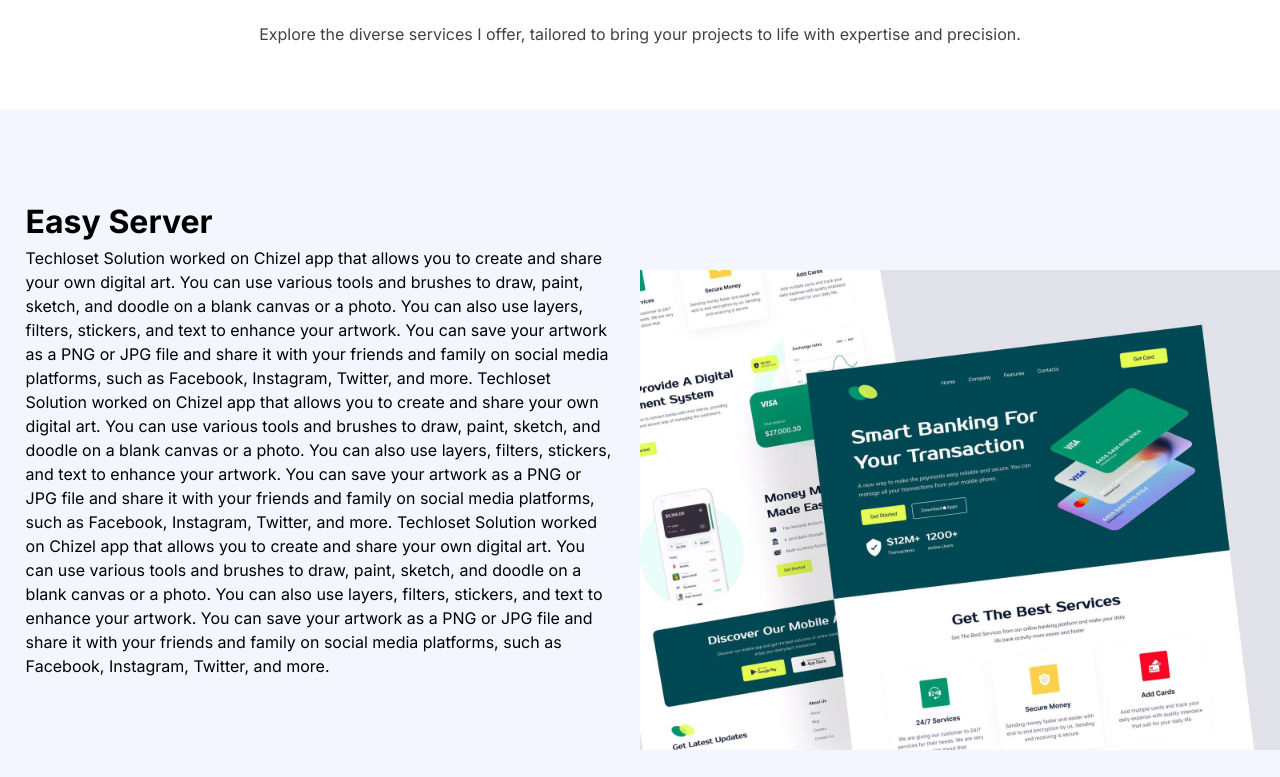
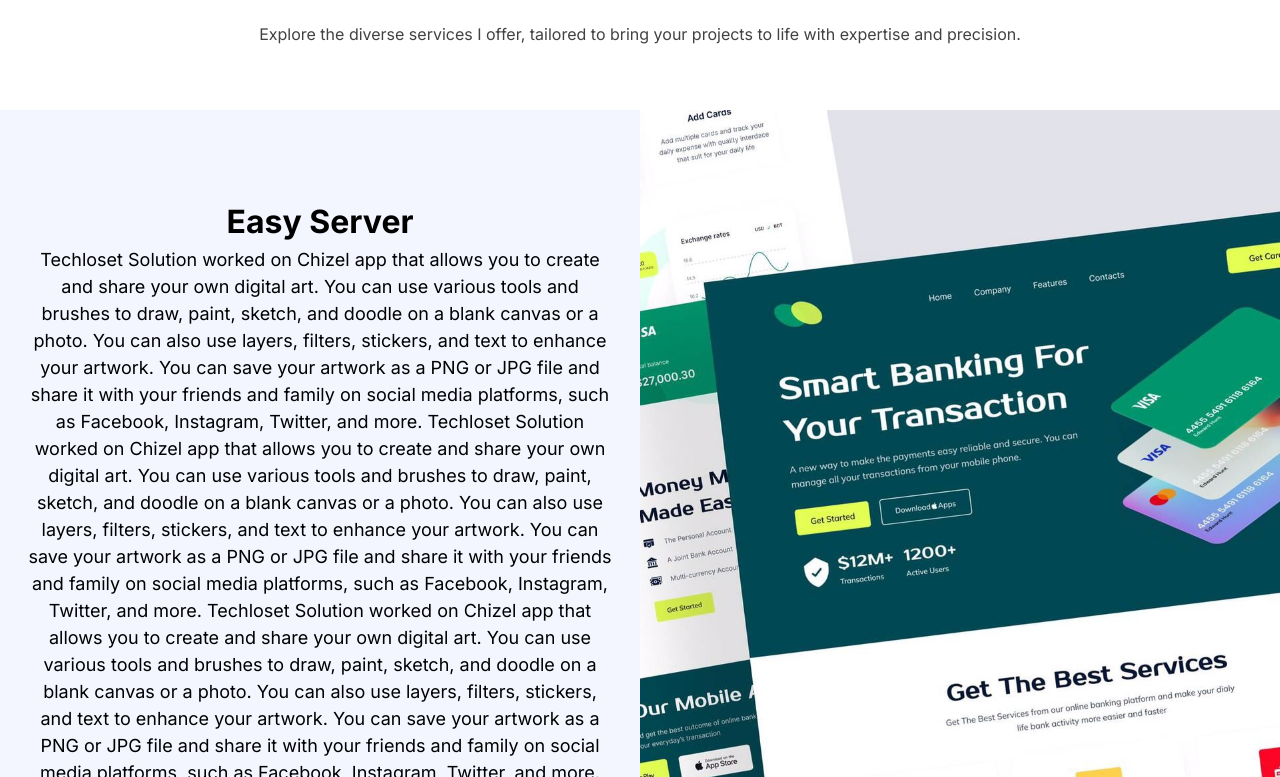
Before and after one commit to Noman-Sheikh-09/nextjs-portfolio, a Next.js app: page / in a window 1280 px wide. Shown: the part 1643-2420 px from the top of the page. Built offline with nearby package versions, Linux system fonts and the light colour scheme.

Commit message:
add slider

```diff
--- a/app/globals.css
+++ b/app/globals.css
@@ -61,3 +61,26 @@ body {
   position: relative;
   z-index: 1;
 }
+
+.swiper {
+  width: 100%;
+  /* height: 100%; */
+}
+
+.swiper-slide {
+  text-align: center;
+  font-size: 18px;
+  background: #fff;
+
+  /* Center slide text vertically */
+  display: flex;
+  justify-content: center;
+  align-items: center;
+}
+
+.swiper-slide img {
+  display: block;
+  width: 100%;
+  /* height: 100%; */
+  object-fit: cover;
+}
--- a/app/portfolio/page.tsx
+++ b/app/portfolio/page.tsx
@@ -1,3 +1,4 @@
+import BackgroundAnimation from "@/components/background/Background";
 import Footer from "@/components/footer/Footer";
 import Header from "@/components/header/Header";
 import Projects from "@/components/projects/Projects";
@@ -16,8 +17,9 @@ export default function Portfolio() {
     <div className="w-[100%] min-h-[100vh] pt-[1%]">
       <Header />
       {/* hero section  */}
-      <div className="w-[100%] flex flex-row bg-gray-100 justify-between px-[3%] py-[5%]">
-        <div className="w-[50%]">
+      {/* <BackgroundAnimation /> */}
+      <div className="w-[100%] flex xs:flex-col lg:flex-row   justify-between px-[3%] py-[5%]">
+        <div className="xs:w-[100%] lg:w-[50%]">
           <p className="font-bold text-[2rem] text-black">I'm Noman Farooq</p>
           <p className="font-medium text-[4rem] text-black leading-[80px]">
             Software
@@ -33,7 +35,7 @@ export default function Portfolio() {
             try my best to follow best practices ( DRY and SOLID ) and Software
             Development specifications.
           </p>
-          <div className="flex items-center justify-start gap-2 mt-[3%]">
+          <div className="flex items-center justify-start gap-3 mt-[3%]">
             <a href="https://www.facebook.com/itx.xheixh/" target="blank">
               <FaFacebook
                 size={35}
@@ -67,7 +69,7 @@ export default function Portfolio() {
             </a>
           </div>
         </div>
-        <div className="w-[50%] flex justify-center items-center">
+        <div className="xs:w-[100%] lg:w-[50%] flex justify-center items-center">
           <img src="image.jpg" className="w-[60%]" />
         </div>
       </div>
--- /dev/null
+++ b/components/background/Background.tsx
@@ -0,0 +1,97 @@
+// BackgroundAnimation.js
+import React from 'react';
+import Particles from 'react-tsparticles';
+import { loadFull } from 'tsparticles';
+
+const BackgroundAnimation = () => {
+    const particlesInit = async (main:any) => {
+        // You can initialize the tsParticles instance (main) here, adding custom shapes or presets
+        await loadFull(main);
+    };
+
+    const particlesLoaded = (container:any) => {
+        // console.log(container);
+    };
+
+    return (
+        <Particles
+            id="tsparticles"
+            init={particlesInit}
+            loaded={particlesLoaded}
+            options={{
+                background: {
+                    color: {
+                        value: "#0d47a1",
+                    },
+                },
+                fpsLimit: 60,
+                interactivity: {
+                    events: {
+                        onClick: {
+                            enable: true,
+                            mode: "push",
+                        },
+                        onHover: {
+                            enable: true,
+                            mode: "repulse",
+                        },
+                        resize: true,
+                    },
+                    modes: {
+                        push: {
+                            quantity: 4,
+                        },
+                        repulse: {
+                            distance: 200,
+                            duration: 0.4,
+                        },
+                    },
+                },
+                particles: {
+                    color: {
+                        value: "#ffffff",
+                    },
+                    links: {
+                        color: "#ffffff",
+                        distance: 150,
+                        enable: true,
+                        opacity: 0.5,
+                        width: 1,
+                    },
+                    collisions: {
+                        enable: true,
+                    },
+                    move: {
+                        direction: "none",
+                        enable: true,
+                        outModes: {
+                            default: "bounce",
+                        },
+                        random: false,
+                        speed: 6,
+                        straight: false,
+                    },
+                    number: {
+                        density: {
+                            enable: true,
+                            area: 800,
+                        },
+                        value: 80,
+                    },
+                    opacity: {
+                        value: 0.5,
+                    },
+                    shape: {
+                        type: "circle",
+                    },
+                    size: {
+                        value: { min: 1, max: 5 },
+                    },
+                },
+                detectRetina: true,
+            }}
+        />
+    );
+};
+
+export default BackgroundAnimation;
--- /dev/null
+++ b/components/experience/Experience.tsx
@@ -0,0 +1,11 @@
+import React from 'react'
+
+function Experience() {
+  return (
+    <div>
+
+    </div>
+  )
+}
+
+export default Experience
--- a/components/header/Header.tsx
+++ b/components/header/Header.tsx
@@ -1,3 +1,4 @@
+import Link from "next/link";
 import React from "react";
 function Header() {
   return (
@@ -7,9 +8,20 @@ function Header() {
 
         <p className="font-semibold text-primary  text-[2rem]">Noman</p>
       </div>
-      <button className="bg-primary text-white px-[20px] py-[10px] rounded-[5px] ">
-        Downlaod CV
-      </button>
+      <div className="flex gap-x-5">
+        <Link href="mailto:ahsanbutt515@icloud.com" target={"_blank"}>
+          <button className="bg-primary text-white px-[20px] py-[10px] rounded-[5px] ">
+            Hire me
+          </button>
+        </Link>
+        <Link href="/Noman.pdf" download={true} target="blank">
+
+        <button className="bg-primary text-white px-[20px] py-[10px] rounded-[5px] ">
+          Downlaod CV
+        </button>
+        </Link>
+
+      </div>
     </div>
   );
 }
--- a/components/projects/Projects.tsx
+++ b/components/projects/Projects.tsx
@@ -1,34 +1,132 @@
+"use client";
+
 import React from "react";
 import ServiceCard from "../serviceCard/ServiceCard";
 import { services } from "@/constant/services";
+// Import Swiper React components
+import { Swiper, SwiperSlide } from "swiper/react";
+
+// Import Swiper styles
+import "swiper/css";
+import "swiper/css/pagination";
+
+// import required modules
+import { Mousewheel, Pagination } from "swiper/modules";
 
 function Projects() {
   return (
     <div className="w-[100%]  mt-[10%]">
       <div className="flex flex-col items-center">
-
         <span className="font-bold text-center text-[4rem] text-primary hover:border-b border-10 border-primary">
           Work Cases
         </span>
         <span className="font-normal text-[16px] text-secondary">
-      Explore the diverse services I offer, tailored to bring your projects to life with expertise and precision.
+          Explore the diverse services I offer, tailored to bring your projects
+          to life with expertise and precision.
         </span>
       </div>
-<div className="w-[100%] h-[100vh] flex  bg-[#F3F6FF] mt-[5%]">
-<div className="w-[50%] px-[2%] ">
-    <p className="font-bold text-[2rem] text-black mt-[15%]">Easy Server</p>
-    <p>
-    Techloset Solution worked on Chizel app that allows you to create and share your own digital art. You can use various tools and brushes to draw, paint, sketch, and doodle on a blank canvas or a photo. You can also use layers, filters, stickers, and text to enhance your artwork. You can save your artwork as a PNG or JPG file and share it with your friends and family on social media platforms, such as Facebook, Instagram, Twitter, and more.
-    Techloset Solution worked on Chizel app that allows you to create and share your own digital art. You can use various tools and brushes to draw, paint, sketch, and doodle on a blank canvas or a photo. You can also use layers, filters, stickers, and text to enhance your artwork. You can save your artwork as a PNG or JPG file and share it with your friends and family on social media platforms, such as Facebook, Instagram, Twitter, and more.
-    Techloset Solution worked on Chizel app that allows you to create and share your own digital art. You can use various tools and brushes to draw, paint, sketch, and doodle on a blank canvas or a photo. You can also use layers, filters, stickers, and text to enhance your artwork. You can save your artwork as a PNG or JPG file and share it with your friends and family on social media platforms, such as Facebook, Instagram, Twitter, and more.
-    </p>
+      <div className="w-[100%]  bg-black">
+
+      <ProjectSlider />
       </div>
-<div className="w-[50%]">
-    <img src="one.jpg" className="w-[100%] h-[100vh] object-contain " />
-</div>
-</div>
+
     </div>
   );
 }
 
 export default Projects;
+
+const ProjectSlider = () => {
+  return (
+    <div>
+      <Swiper
+        direction={"vertical"}
+        slidesPerView={1}
+        spaceBetween={30}
+        mousewheel={true}
+        pagination={{
+          clickable: true,
+        }}
+        modules={[Mousewheel, Pagination]}
+        className="mySwiper"
+      >
+        <SwiperSlide>
+          <div className="w-[100%] max-h-[100vh] flex  bg-[#F3F6FF] mt-[5%]">
+            <div className="w-[50%] px-[2%] ">
+              <p className="font-bold text-[2rem] text-black mt-[15%]">
+                Easy Server
+              </p>
+              <p>
+                Techloset Solution worked on Chizel app that allows you to
+                create and share your own digital art. You can use various tools
+                and brushes to draw, paint, sketch, and doodle on a blank canvas
+                or a photo. You can also use layers, filters, stickers, and text
+                to enhance your artwork. You can save your artwork as a PNG or
+                JPG file and share it with your friends and family on social
+                media platforms, such as Facebook, Instagram, Twitter, and more.
+                Techloset Solution worked on Chizel app that allows you to
+                create and share your own digital art. You can use various tools
+                and brushes to draw, paint, sketch, and doodle on a blank canvas
+                or a photo. You can also use layers, filters, stickers, and text
+                to enhance your artwork. You can save your artwork as a PNG or
+                JPG file and share it with your friends and family on social
+                media platforms, such as Facebook, Instagram, Twitter, and more.
+                Techloset Solution worked on Chizel app that allows you to
+                create and share your own digital art. You can use various tools
+                and brushes to draw, paint, sketch, and doodle on a blank canvas
+                or a photo. You can also use layers, filters, stickers, and text
+                to enhance your artwork. You can save your artwork as a PNG or
+                JPG file and share it with your friends and family on social
+                media platforms, such as Facebook, Instagram, Twitter, and more.
+              </p>
+            </div>
+            <div className="w-[50%]">
+              <img
+                src="one.jpg"
+                className="w-[100%] h-[100vh] object-contain "
+              />
+            </div>
+          </div>
+        </SwiperSlide>
+        {/* <SwiperSlide>
+          <div className="w-[100%] min-h-[100vh] flex  bg-[#F3F6FF] mt-[5%]">
+            <div className="w-[50%] px-[2%] ">
+              <p className="font-bold text-[2rem] text-black mt-[15%]">
+                Easy Server
+              </p>
+              <p>
+                Techloset Solution worked on Chizel app that allows you to
+                create and share your own digital art. You can use various tools
+                and brushes to draw, paint, sketch, and doodle on a blank canvas
+                or a photo. You can also use layers, filters, stickers, and text
+                to enhance your artwork. You can save your artwork as a PNG or
+                JPG file and share it with your friends and family on social
+                media platforms, such as Facebook, Instagram, Twitter, and more.
+                Techloset Solution worked on Chizel app that allows you to
+                create and share your own digital art. You can use various tools
+                and brushes to draw, paint, sketch, and doodle on a blank canvas
+                or a photo. You can also use layers, filters, stickers, and text
+                to enhance your artwork. You can save your artwork as a PNG or
+                JPG file and share it with your friends and family on social
+                media platforms, such as Facebook, Instagram, Twitter, and more.
+                Techloset Solution worked on Chizel app that allows you to
+                create and share your own digital art. You can use various tools
+                and brushes to draw, paint, sketch, and doodle on a blank canvas
+                or a photo. You can also use layers, filters, stickers, and text
+                to enhance your artwork. You can save your artwork as a PNG or
+                JPG file and share it with your friends and family on social
+                media platforms, such as Facebook, Instagram, Twitter, and more.
+              </p>
+            </div>
+            <div className="w-[50%]">
+              <img
+                src="one.jpg"
+                className="w-[100%] h-[100vh] object-contain "
+              />
+            </div>
+          </div>
+        </SwiperSlide> */}
+      </Swiper>
+    </div>
+  );
+};
--- a/components/services/Services.tsx
+++ b/components/services/Services.tsx
@@ -4,7 +4,7 @@ import { services } from "@/constant/services";
 
 function Services() {
   return (
-    <div className="w-[100%] h-[100vh] mt-[5%]">
+    <div className="w-[100%] min-h-[100vh] mt-[5%]">
         <div className="flex flex-col items-center">
 
       <span className="font-bold text-center text-[4rem] text-primary hover:border-b border-10 border-primary">
@@ -14,7 +14,7 @@ function Services() {
       Explore the diverse services I offer, tailored to bring your projects to life with expertise and precision.
       </span>
       </div>
-<div className="w-[100%] grid grid-cols-3 px-[5%] mt-[4%] gap-6">
+<div className="w-[100%] grid xs:grid-cols-1 sm:grid-cols-2 lg:grid-cols-3 px-[5%] mt-[4%] gap-6">
     {services?.map((item)=>{
         return (
             <ServiceCard item={item} />
--- a/components/technologies/Technologies.tsx
+++ b/components/technologies/Technologies.tsx
@@ -16,7 +16,7 @@ function Technologies() {
           projects to life with expertise and precision.
         </span>
       </div>
-      <div className="w-[100%] grid grid-cols-5 px-[5%] mt-[4%] gap-6">
+      <div className="w-[100%] grid xs:grid-cols-1 sm:grid-cols-2 md:grid-cols-4 xl:grid-cols-5 px-[5%] mt-[4%] gap-6">
         {technologies?.map((item) => {
           return <TechnologyCard item={item} />;
         })}
--- a/constant/services.tsx
+++ b/constant/services.tsx
@@ -31,4 +31,12 @@ export const services = [
     bgColor:"DodgerBlue"
 
   },
+  {
+    title: "Graphic Designer",
+    description:
+    "We can give life to product ideas and give improved user experience",
+    icon: <FaWordpressSimple  size={40} className="text-white" />,
+    bgColor:"DodgerBlue"
+
+  },
 ];
--- a/constant/technologies.tsx
+++ b/constant/technologies.tsx
@@ -1,7 +1,8 @@
-import { FaHtml5, FaCss3Alt,FaReact ,FaNodeJs, FaDharmachakra  } from "react-icons/fa";
+import { FaHtml5, FaCss3Alt,FaReact ,FaNodeJs, FaDharmachakra, FaFigma  } from "react-icons/fa";
 import { IoLogoJavascript } from "react-icons/io";
 import { RiNextjsFill,RiTailwindCssFill,RiSvelteLine  } from "react-icons/ri";
-import { SiMui,SiRedux,SiMongodb, SiMysql  } from "react-icons/si";
+import { SiMui,SiRedux,SiMongodb, SiMysql,SiAdobephotoshop,SiAdobeillustrator   } from "react-icons/si";
+import { TbBrandTypescript,  } from "react-icons/tb";
 
 
 
@@ -25,6 +26,12 @@ export const technologies = [
     title: "NextJS",
     percentage: "90%",
     logo:<RiNextjsFill size={100} color=""  />
+  },
+  {
+    title: "Adobe Photoshop",
+    percentage: "90%",
+    logo:<SiAdobephotoshop  size={80} color="#00618B" />
+
   },
 
   {
@@ -81,4 +88,24 @@ export const technologies = [
 
   },
 
+  {
+    title: "Typescript",
+    percentage: "90%",
+    logo:<TbBrandTypescript  size={100} color="#00618B" />
+
+  },
+  {
+    title: "Figma",
+    percentage: "90%",
+    logo:<FaFigma  size={100} color="#0AC97F" />
+
+  },
+  {
+    title: "Adobe Illustrator",
+    percentage: "90%",
+    logo:<SiAdobeillustrator  size={100} color="#310000" />
+
+  },
+
+
 ];
--- a/tailwind.config.ts
+++ b/tailwind.config.ts
@@ -21,6 +21,14 @@ const config: Config = {
         css:"#039BE5"
 
       },
+      screens: {
+        'xs': '480px',  // Extra small devices (phones)
+        'sm': '640px',  // Small devices (tablets)
+        'md': '768px',  // Medium devices (desktops)
+        'lg': '1024px', // Large devices (desktops)
+        'xl': '1280px', // Extra large devices (desktops)
+        '2xl': '1536px',// 2x Extra large devices (large desktops)
+      },
     },
   },
   plugins: [],
```
Also changed, not shown: package.json (+4 -3 lines), 2 other files (tests, documents, lock files or other folders). Lines whose indentation alone changed are shown as unchanged.
